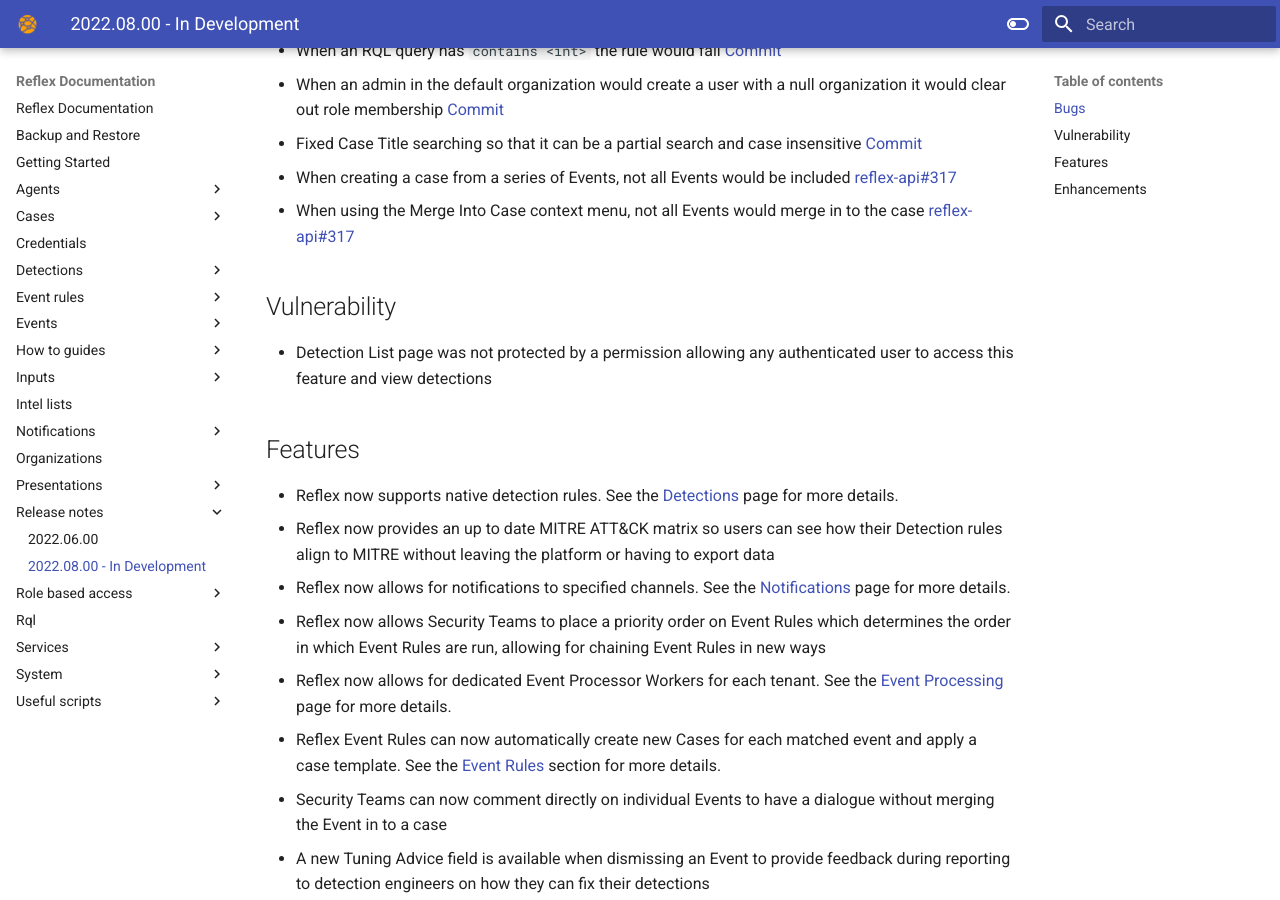
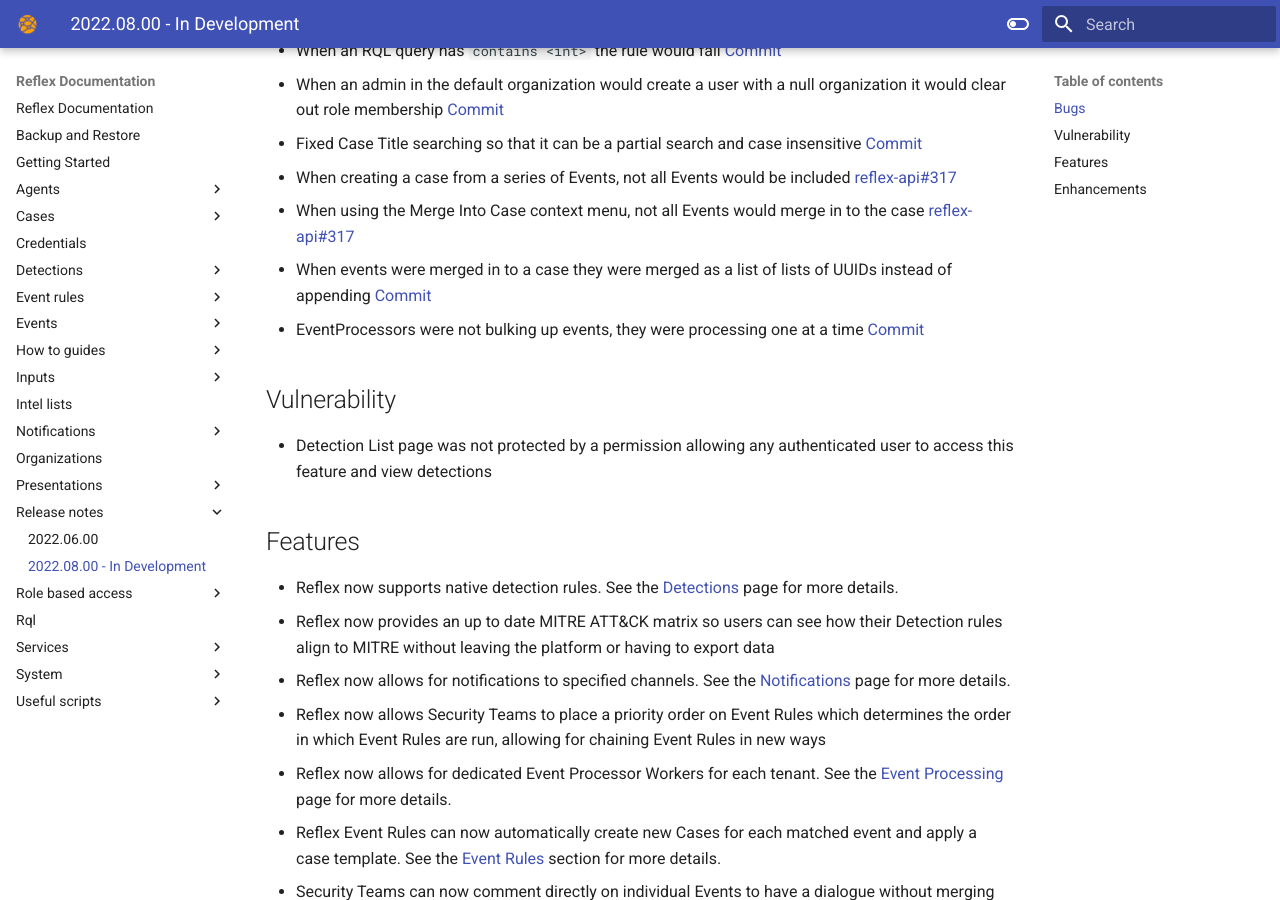
Before and after one commit to reflexsoar/reflex-docs, an MkDocs documentation site: the page built from docs/release-notes/2022.08.00.md, in a window 1280 px wide and 900 px high, scrolled down 1037 px. Built offline with MkDocs 1.6.1 and Material for MkDocs 9.7.7, drawn with Linux system fonts in a browser that asks for light colours.

Commit message:
bug fixes

```diff
--- a/docs/release-notes/2022.08.00.md
+++ b/docs/release-notes/2022.08.00.md
@@ -23,6 +23,8 @@
 - Fixed Case Title searching so that it can be a partial search and case insensitive [Commit](https://github.com/reflexsoar/reflex-api/commit/08b005ebe4a811faaca67fb3d31f8b2601d8ff9b)
 - When creating a case from a series of Events, not all Events would be included [reflex-api#317](https://github.com/reflexsoar/reflex-api/issues/317)
 - When using the Merge Into Case context menu, not all Events would merge in to the case [reflex-api#317](https://github.com/reflexsoar/reflex-api/issues/317)
+- When events were merged in to a case they were merged as a list of lists of UUIDs instead of appending [Commit](https://github.com/reflexsoar/reflex-api/commit/29b4fad1e6285370622b8e59c3d39a76bceefeee)
+- EventProcessors were not bulking up events, they were processing one at a time [Commit](https://github.com/reflexsoar/reflex-api/commit/29b4fad1e6285370622b8e59c3d39a76bceefeee)
 
 ## Vulnerability
 
```
